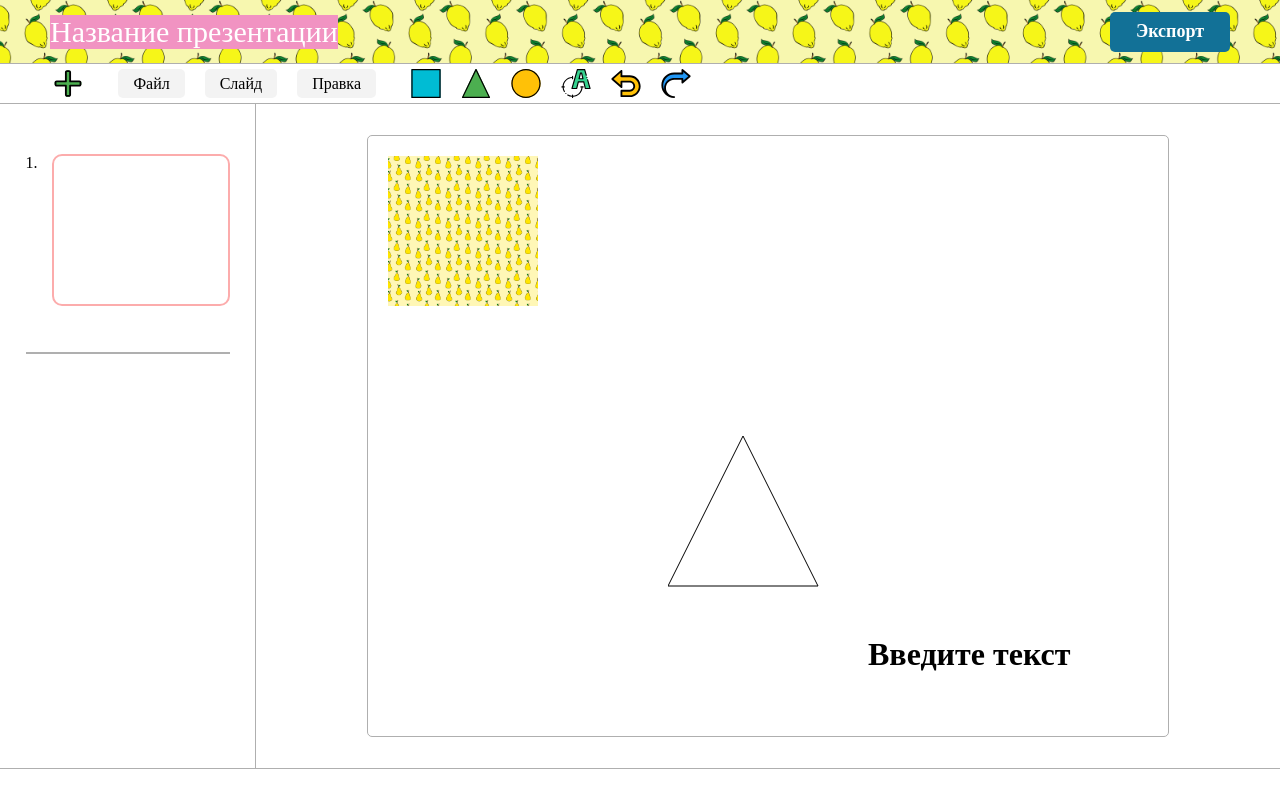
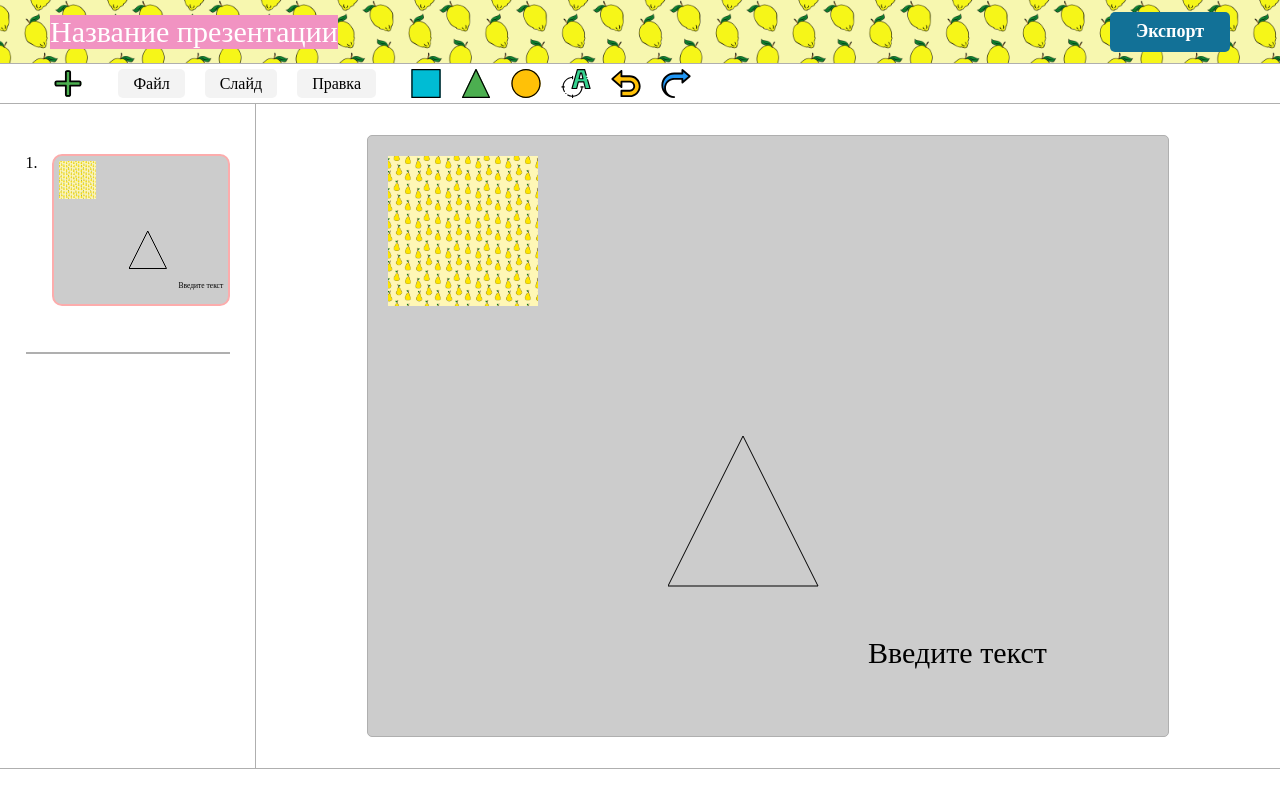
Before and after one commit to anatoliypus/beauty-slides, a React (Create React App) app: page / in a window 1280 px wide. Built offline with nearby package versions, Linux system fonts and the light colour scheme; a web font is replaced by a local one.

Commit message:
miniature rendering done

```diff
--- a/src/constructors/constructors.ts
+++ b/src/constructors/constructors.ts
@@ -64,7 +64,7 @@ function createText(): TextObject {
     fontStyle: 'unset',
     fontDecoration: 'unset',
     fontFamily: 'Open Sans',
-    fontSize: '15px',
+    fontSize: '30px',
     color: '#000',
     data: 'Введите текст',
     fontWeight: 400,
--- a/src/index.tsx
+++ b/src/index.tsx
@@ -13,7 +13,7 @@ app = moveItem(app, app.slides[0].objects[0].id, 500, 500);
 app = addFigure(app, 'triangle');
 app = moveItem(app, app.slides[0].objects[1].id, 300, 300);
 app = addImage(app, '/background-1.jpg');
-app = setSlideBg(app, app.slides[0].id, '#ccc');
+app = setSlideBg(app, '#ccc');
 
 ReactDOM.render(
     <React.StrictMode>
--- a/src/view/slideCarousel/SlideCarousel.tsx
+++ b/src/view/slideCarousel/SlideCarousel.tsx
@@ -1,21 +1,36 @@
 import React from 'react';
 import './slideCarousel.css';
 import { SlideType } from '../../model/model';
+import { getObjects } from '../SlideViewport/SlideViewport';
 
 interface SlideCarouselProps {
-  slides: Array<SlideType>;
-  currSlideId: string | null;
+    slides: Array<SlideType>;
+    currSlideId: string | null;
 }
 
 export default function SlideCarousel(props: SlideCarouselProps) {
-  return (
-    <div id='slide-carousel'>
-      {props.slides.map((slide, index) =>
-        <div className='slide-carousel-item' key={slide.id}>
-          <p>{index + 1}.</p>
-          <div className={props.currSlideId === slide.id ? 'slide-miniature active-miniature' : 'slide-miniature' }></div>
+    return (
+        <div id="slide-carousel">
+            {props.slides.map((slide, index) => {
+                let miniatureStyles = {};
+                if (slide.background) miniatureStyles = {
+                    background: slide.background.indexOf('.') === -1 ? slide.background : 'url(' + slide.background + ')'
+                }
+                return (
+                <div className="slide-carousel-item" key={slide.id}>
+                    <p>{index + 1}.</p>
+                    <div
+                        style={miniatureStyles}
+                        className={
+                            props.currSlideId === slide.id
+                                ? 'slide-miniature active-miniature'
+                                : 'slide-miniature'
+                        }
+                    >
+                        {getObjects(slide, 4, 4)}
+                    </div>
+                </div>
+            )})}
         </div>
-      )}
-    </div>
-  )
+    );
 }
--- a/src/view/slideCarousel/slideCarousel.css
+++ b/src/view/slideCarousel/slideCarousel.css
@@ -15,6 +15,7 @@
   height: 100%;
   border: 1px solid #afafaf;
   border-radius: 10px;
+  position: relative;
 }
 
 .slide-carousel-item {
--- a/src/view/slideViewport/SlideViewport.tsx
+++ b/src/view/slideViewport/SlideViewport.tsx
@@ -6,6 +6,101 @@ interface SlideViewportProps {
     slide: SlideType | undefined;
     slideWidth: string;
     slideHeight: string;
+}
+
+export function getObjects(slide: SlideType, kWidth: number, kHeight: number) {
+    return slide.objects.map((node) => {
+        let style = {
+            position: 'absolute',
+            top: (node.positionTopLeft.y) / kWidth + 'px',
+            left: (node.positionTopLeft.x) / kHeight + 'px',
+        } as React.CSSProperties;
+
+        if (node.type === 'text') {
+            style = {
+                ...style,
+                fontSize: parseInt(node.fontSize) / kWidth + 'px',
+                fontStyle: node.fontStyle,
+                fontWeight: node.fontWeight
+            }
+            return (
+                <h1
+                    key={node.id}
+                    className="text-node"
+                    style={style}
+                >
+                    {node.data}
+                </h1>
+            );
+        }
+
+        if (node.type === 'figure' && node.figure === 'circle') {
+            return (
+                <svg
+                    style={style}
+                    key={node.id}
+                    width={(parseInt(node.width) + 5) / kWidth}
+                    height={(parseInt(node.height) + 5) / kHeight}
+                >
+                    <circle
+                        cx={(parseInt(node.width) + 5) / (2 * kWidth)}
+                        cy={(parseInt(node.height) + 5) / (2 * kHeight)}
+                        stroke="black"
+                        r={parseInt(node.width) / (2 * kWidth)}
+                        fill="transparent"
+                    ></circle>
+                </svg>
+            );
+        }
+
+        if (node.type === 'figure' && node.figure === 'rectangle') {
+            return (
+                <svg
+                    style={style}
+                    key={node.id}
+                    width={(parseInt(node.width) + 5) / kWidth}
+                    height={(parseInt(node.height) + 5) / kHeight}
+                >
+                    <rect
+                        x="2.5"
+                        y="2.5"
+                        width={parseInt(node.width) / kWidth}
+                        height={parseInt(node.height) / kHeight}
+                        stroke="black"
+                        fill="transparent"
+                    ></rect>
+                </svg>
+            );
+        }
+        if (node.type === 'figure' && node.figure === 'triangle') {
+            return (
+                <svg
+                    style={style}
+                    key={node.id}
+                    width={(parseInt(node.width) + 5) / kWidth}
+                    height={(parseInt(node.height) + 5) / kHeight}
+                >
+                    <polygon
+                        points={parseInt(node.width) / (2 * kWidth) + ',0 0,' + parseInt(node.height) / kHeight + ' ' + parseInt(node.width) / kWidth + ',' + parseInt(node.height) / kHeight}
+                        width={parseInt(node.width) / kWidth}
+                        height={parseInt(node.height) / kHeight}
+                        stroke="black"
+                        fill="transparent"
+                    ></polygon>
+                </svg>
+            );
+        }
+        if (node.type === 'img') {
+            let styleForImg = {
+                ...style,
+                width: parseInt(node.width) / kWidth + 'px',
+                height: parseInt(node.height) / kHeight + 'px'
+            }
+            return (
+                <img style={styleForImg} key={node.id} src={node.path}></img>
+            );
+        }
+    })
 }
 
 export default function SlideViewport(props: SlideViewportProps) {
@@ -34,92 +129,7 @@ export default function SlideViewport(props: SlideViewportProps) {
                 id="slide"
                 style={slideStyles}
             >
-                {props.slide.objects.map((node) => {
-                    const style = {
-                        position: 'absolute',
-                        top: node.positionTopLeft.y + 'px',
-                        left: node.positionTopLeft.x + 'px',
-                    } as React.CSSProperties;
-
-                    if (node.type === 'text') {
-                        return (
-                            <h1
-                                key={node.id}
-                                className="text-node"
-                                style={style}
-                            >
-                                {node.data}
-                            </h1>
-                        );
-                    }
-
-                    if (node.type === 'figure' && node.figure === 'circle') {
-                        return (
-                            <svg
-                                style={style}
-                                key={node.id}
-                                width={parseInt(node.width) + 5}
-                                height={parseInt(node.height) + 5}
-                            >
-                                <circle
-                                    cx={(parseInt(node.width) + 5) / 2}
-                                    cy={(parseInt(node.height) + 5) / 2}
-                                    stroke="black"
-                                    r={parseInt(node.width) / 2}
-                                    fill="transparent"
-                                ></circle>
-                            </svg>
-                        );
-                    }
-
-                    if (node.type === 'figure' && node.figure === 'rectangle') {
-                        return (
-                            <svg
-                                style={style}
-                                key={node.id}
-                                width={parseInt(node.width) + 5}
-                                height={parseInt(node.height) + 5}
-                            >
-                                <rect
-                                    x="2.5"
-                                    y="2.5"
-                                    width={parseInt(node.width)}
-                                    height={parseInt(node.height)}
-                                    stroke="black"
-                                    fill="transparent"
-                                ></rect>
-                            </svg>
-                        );
-                    }
-                    if (node.type === 'figure' && node.figure === 'triangle') {
-                        return (
-                            <svg
-                                style={style}
-                                key={node.id}
-                                width={parseInt(node.width) + 5}
-                                height={parseInt(node.height) + 5}
-                            >
-                                <polygon
-                                    points={parseInt(node.width) / 2 + ',0 0,' + parseInt(node.height) + ' ' + parseInt(node.width) + ',' + parseInt(node.height)}
-                                    width={parseInt(node.width)}
-                                    height={parseInt(node.height)}
-                                    stroke="black"
-                                    fill="transparent"
-                                ></polygon>
-                            </svg>
-                        );
-                    }
-                    if (node.type === 'img') {
-                        let styleForImg = {
-                            ...style,
-                            width: node.width,
-                            height: node.height
-                        }
-                        return (
-                            <img style={styleForImg} key={node.id} src={node.path}></img>
-                        );
-                    }
-                })}
+                {getObjects(props.slide, 1, 1)}
             </div>
         </div>
     );
```
